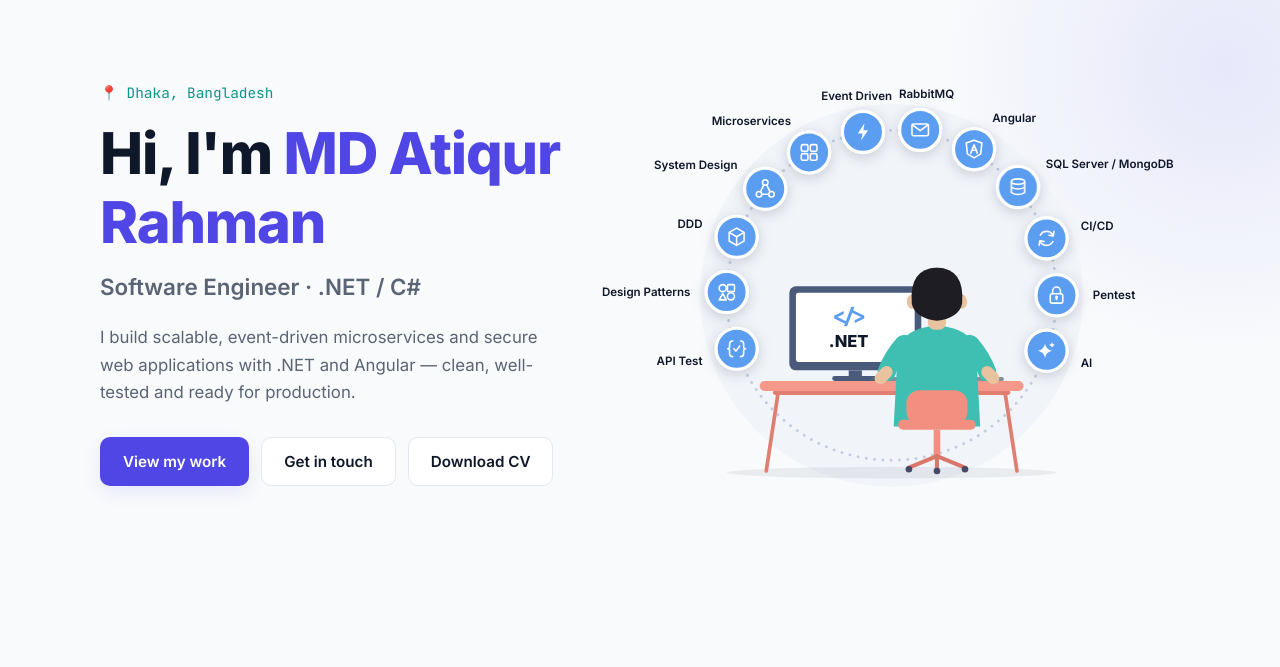
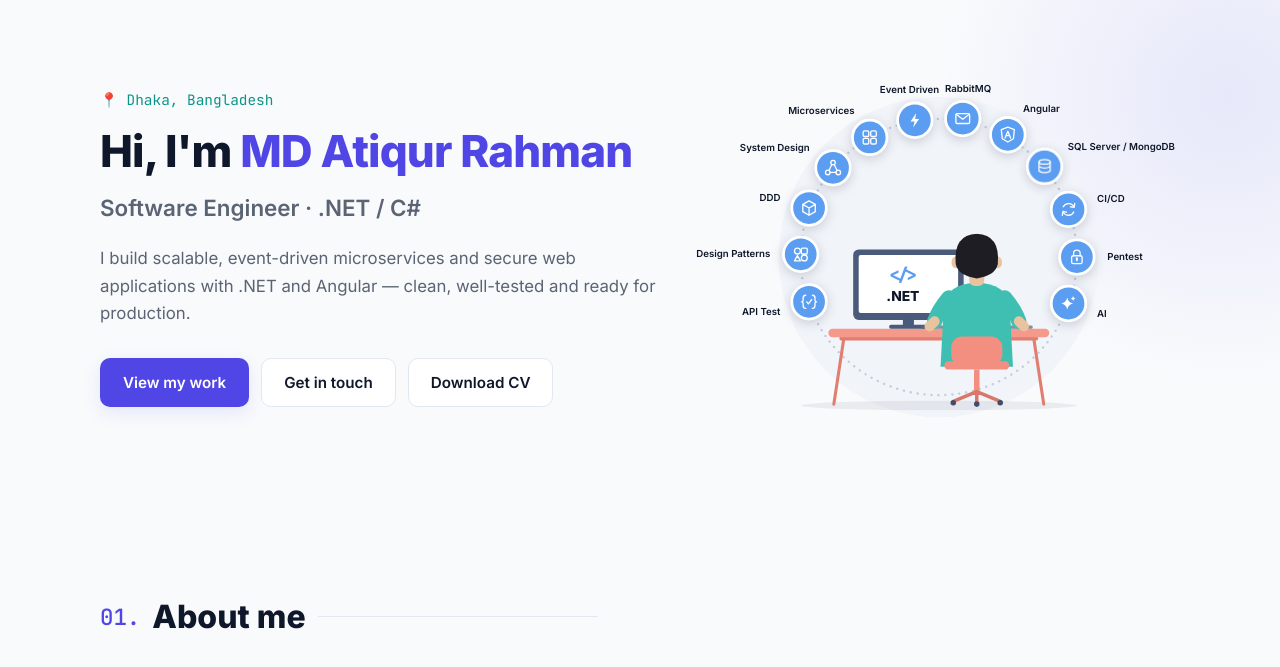
Before and after one commit to Md-Atiqur-Rahman/atiqurrahman.github.io, a plain HTML site: page index.html in a window 1280 px wide. Shown: the part 72-739 px from the top of the page. Drawn offline with Linux system fonts and the light colour scheme.

Commit message:
name in one line

```diff
--- a/css/style.css
+++ b/css/style.css
@@ -138,9 +138,10 @@ a:focus-visible, button:focus-visible { outline: 2px solid var(--accent); outlin
   content: ""; position: absolute; inset: -40% -20% auto auto; width: 620px; height: 620px;
   background: radial-gradient(circle, var(--accent-soft), transparent 65%); pointer-events: none;
 }
-.hero-inner { position: relative; display: grid; grid-template-columns: 1fr 1.25fr; gap: 32px; align-items: center; }
+.hero-inner { position: relative; display: grid; grid-template-columns: 1.15fr 1fr; gap: 32px; align-items: center; }
 .eyebrow { color: var(--accent-2); font-size: 0.9rem; margin-bottom: 14px; }
-.hero h1 { font-size: clamp(2.2rem, 5vw, 3.6rem); font-weight: 800; letter-spacing: -0.02em; }
+/* the heading renders ~12.1x its font-size wide; size it to always fit its column on one line */
+.hero h1 { font-size: min(2.75rem, calc(4.1vw - 4px)); font-weight: 800; letter-spacing: -0.02em; white-space: nowrap; }
 .hero-role { font-size: clamp(1.1rem, 2.2vw, 1.4rem); color: var(--muted); font-weight: 600; margin-top: 12px; }
 .hero-tagline { max-width: 560px; margin-top: 18px; color: var(--muted); font-size: 1.05rem; }
 .hero-cta { display: flex; flex-wrap: wrap; gap: 12px; margin-top: 30px; }
@@ -312,6 +313,7 @@ a:focus-visible, button:focus-visible { outline: 2px solid var(--accent); outlin
 
 /* ---------- Responsive ---------- */
 @media (max-width: 900px) {
+  .hero h1 { font-size: min(3.2rem, calc((100vw - 40px) / 12.8)); }
   .hero-inner, .about-grid, .edu-grid { grid-template-columns: 1fr; }
   .avatar { width: 160px; height: 160px; font-size: 3rem; }
   .hero-ill { max-width: 520px; }
```
